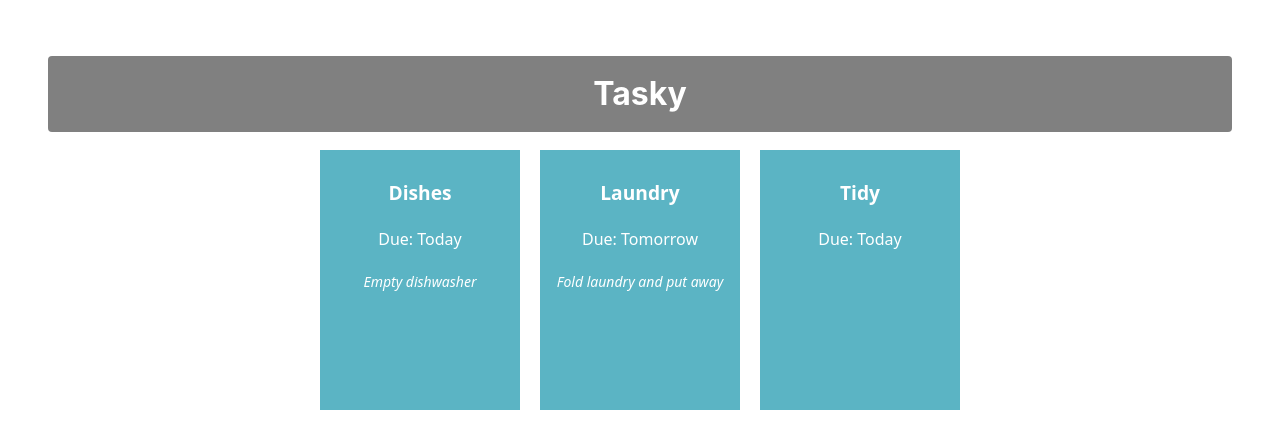
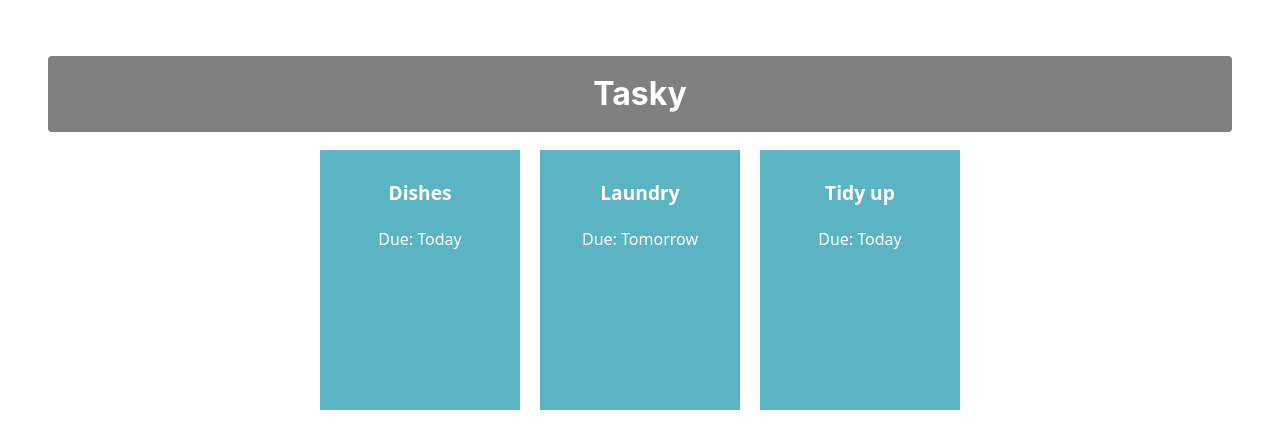
Before and after one commit to yaroslavtere/react-basics-labs, a React (Vite) app in the folder tasky/: page / in a window 1280 px wide. Shown: the top 448 px of the page. Built offline with nearby package versions, Linux system fonts and the light colour scheme.

Commit message:
Added task state

```diff
--- a/tasky/src/App.jsx
+++ b/tasky/src/App.jsx
@@ -1,22 +1,26 @@
 import './App.css';
+import { useState } from 'react';
 import Task from './components/Task';
 
 function App() {
+
+  const [ taskState, setTaskState ] = useState({
+    tasks: [
+      { title:"Dishes", description: "Empty dishwasher", deadline: "Today" },
+      { title: "Laundry", description: "Fold clothes and put away", deadline: "Tomorrow" },
+      { title: "Tidy up", deadline: "Today" }
+    ]
+  });
+
   return (
     <div className="container">
       <h1>Tasky</h1>
-
-      <Task title="Dishes" deadline="Today">
-        Empty dishwasher
-      </Task>
-
-      <Task title="Laundry" deadline="Tomorrow">
-        Fold laundry and put away
-      </Task>
-
-      <Task title="Tidy" deadline="Today" />
+      <Task title={taskState.tasks[0].title} deadline={taskState.tasks[0].deadline} description={taskState.tasks[0].description} />
+      <Task title={taskState.tasks[1].title} deadline={taskState.tasks[1].deadline} description={taskState.tasks[1].description} />
+      <Task title={taskState.tasks[2].title} deadline={taskState.tasks[2].deadline} description={taskState.tasks[2].description} />
     </div>
   );
+
 }
 
 export default App;
```
